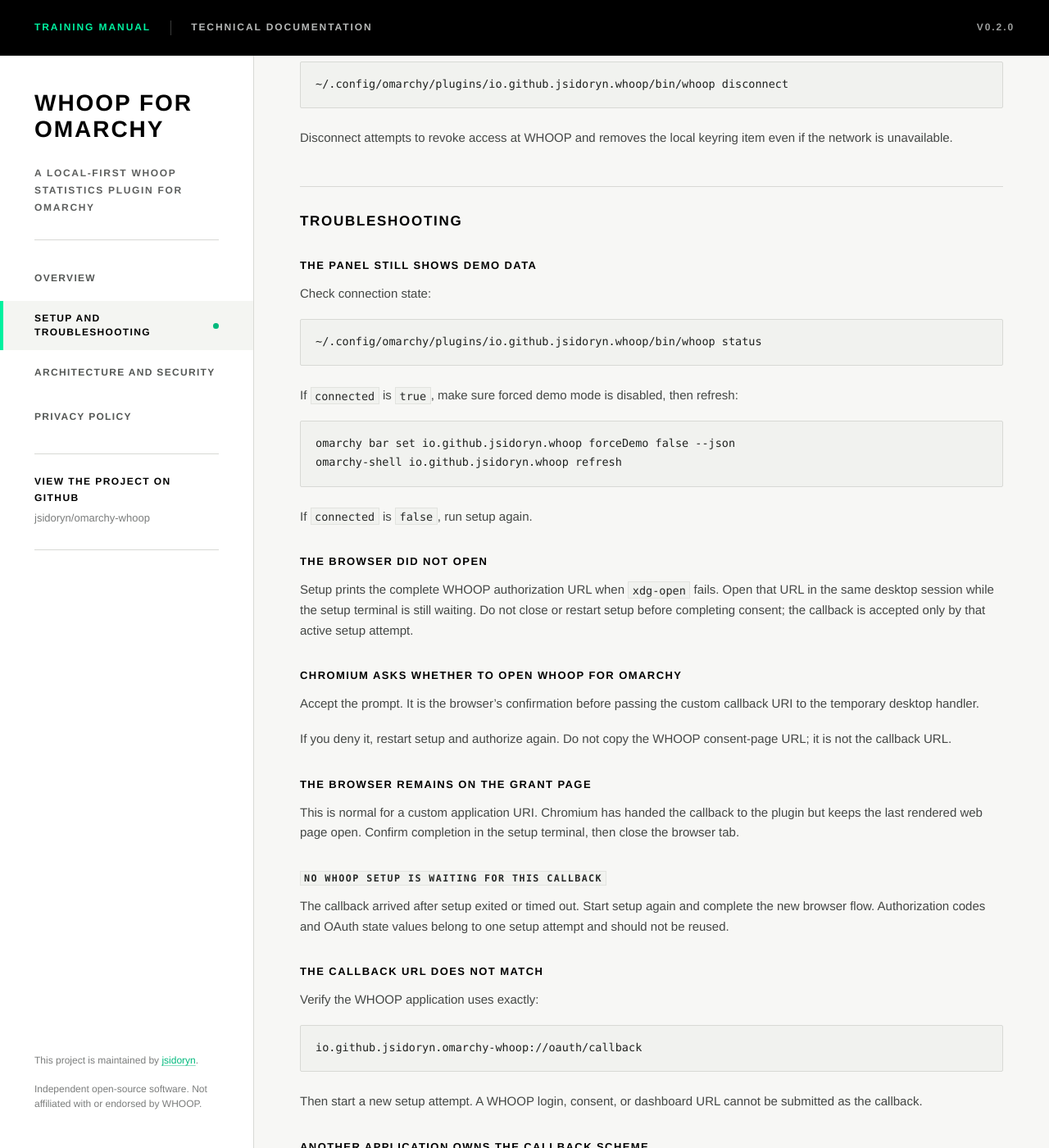
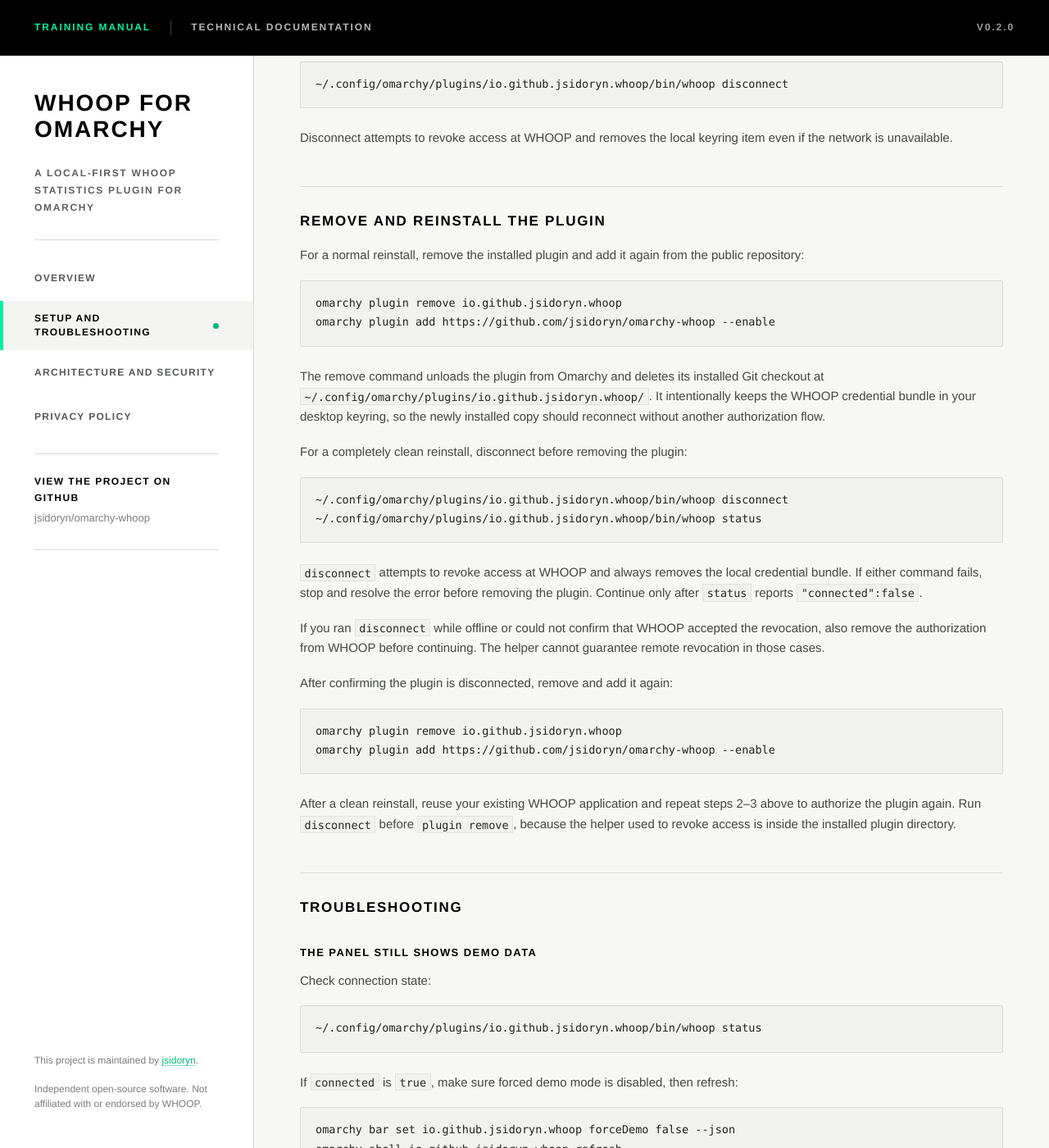
Before and after one commit to jsidoryn/omarchy-whoop, a Jekyll site: the page built from docs/setup/index.md, in a window 1280 px wide and 1400 px high, scrolled down 2372 px. Shown: the whole window at 82% size. Built offline with Jekyll 4.4.1, drawn with Linux system fonts in a browser that asks for light colours.

Commit message:
docs: explain plugin removal and reinstall

````diff
--- a/docs/setup/index.md
+++ b/docs/setup/index.md
@@ -110,6 +110,37 @@ If you intentionally want to remove the existing authorization first:
 
 Disconnect attempts to revoke access at WHOOP and removes the local keyring item even if the network is unavailable.
 
+## Remove and reinstall the plugin
+
+For a normal reinstall, remove the installed plugin and add it again from the public repository:
+
+```bash
+omarchy plugin remove io.github.jsidoryn.whoop
+omarchy plugin add https://github.com/jsidoryn/omarchy-whoop --enable
+```
+
+The remove command unloads the plugin from Omarchy and deletes its installed Git checkout at `~/.config/omarchy/plugins/io.github.jsidoryn.whoop/`. It intentionally keeps the WHOOP credential bundle in your desktop keyring, so the newly installed copy should reconnect without another authorization flow.
+
+For a completely clean reinstall, disconnect before removing the plugin:
+
+```bash
+~/.config/omarchy/plugins/io.github.jsidoryn.whoop/bin/whoop disconnect
+~/.config/omarchy/plugins/io.github.jsidoryn.whoop/bin/whoop status
+```
+
+`disconnect` attempts to revoke access at WHOOP and always removes the local credential bundle. If either command fails, stop and resolve the error before removing the plugin. Continue only after `status` reports `"connected":false`.
+
+If you ran `disconnect` while offline or could not confirm that WHOOP accepted the revocation, also remove the authorization from WHOOP before continuing. The helper cannot guarantee remote revocation in those cases.
+
+After confirming the plugin is disconnected, remove and add it again:
+
+```bash
+omarchy plugin remove io.github.jsidoryn.whoop
+omarchy plugin add https://github.com/jsidoryn/omarchy-whoop --enable
+```
+
+After a clean reinstall, reuse your existing WHOOP application and repeat steps 2–3 above to authorize the plugin again. Run `disconnect` before `plugin remove`, because the helper used to revoke access is inside the installed plugin directory.
+
 ## Troubleshooting
 
 ### The panel still shows demo data
````
Also changed, not shown: README.md.
